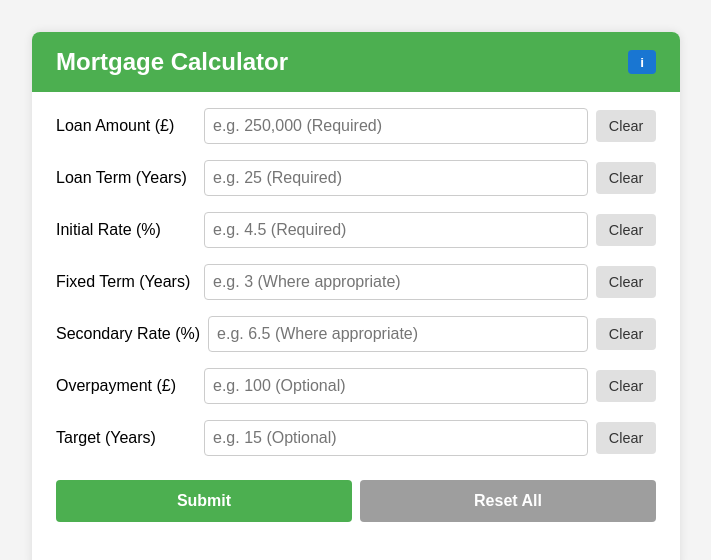
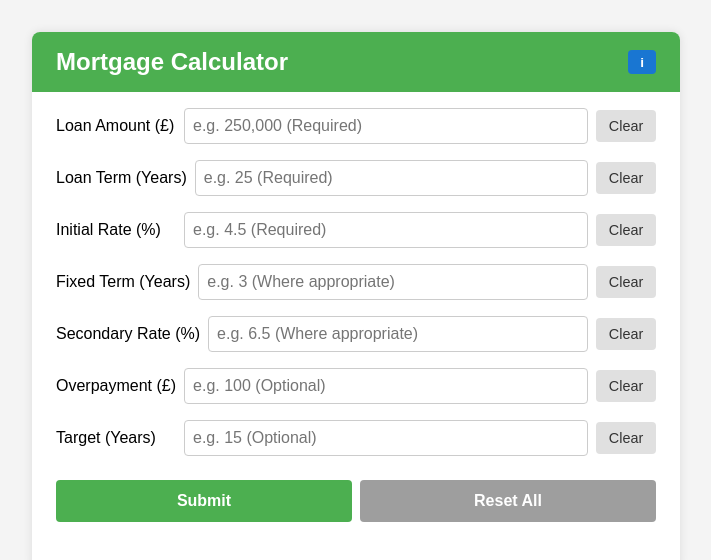
Before and after one commit to Ampdrew06/Mortgage-Calculator, a React (Create React App) app: page / in a window 1280 px wide. Shown: the top 560 px of the page, without its empty margins (284-995 px from the left). Built offline with nearby package versions, Linux system fonts and the light colour scheme.

Commit message:
Update App.css

```diff
--- a/src/App.css
+++ b/src/App.css
@@ -58,7 +58,7 @@ body {
 }
 
 .input-row label {
-  flex: 0 0 140px;
+  flex: 0 0 120px;
   white-space: nowrap;
 }
 
```
